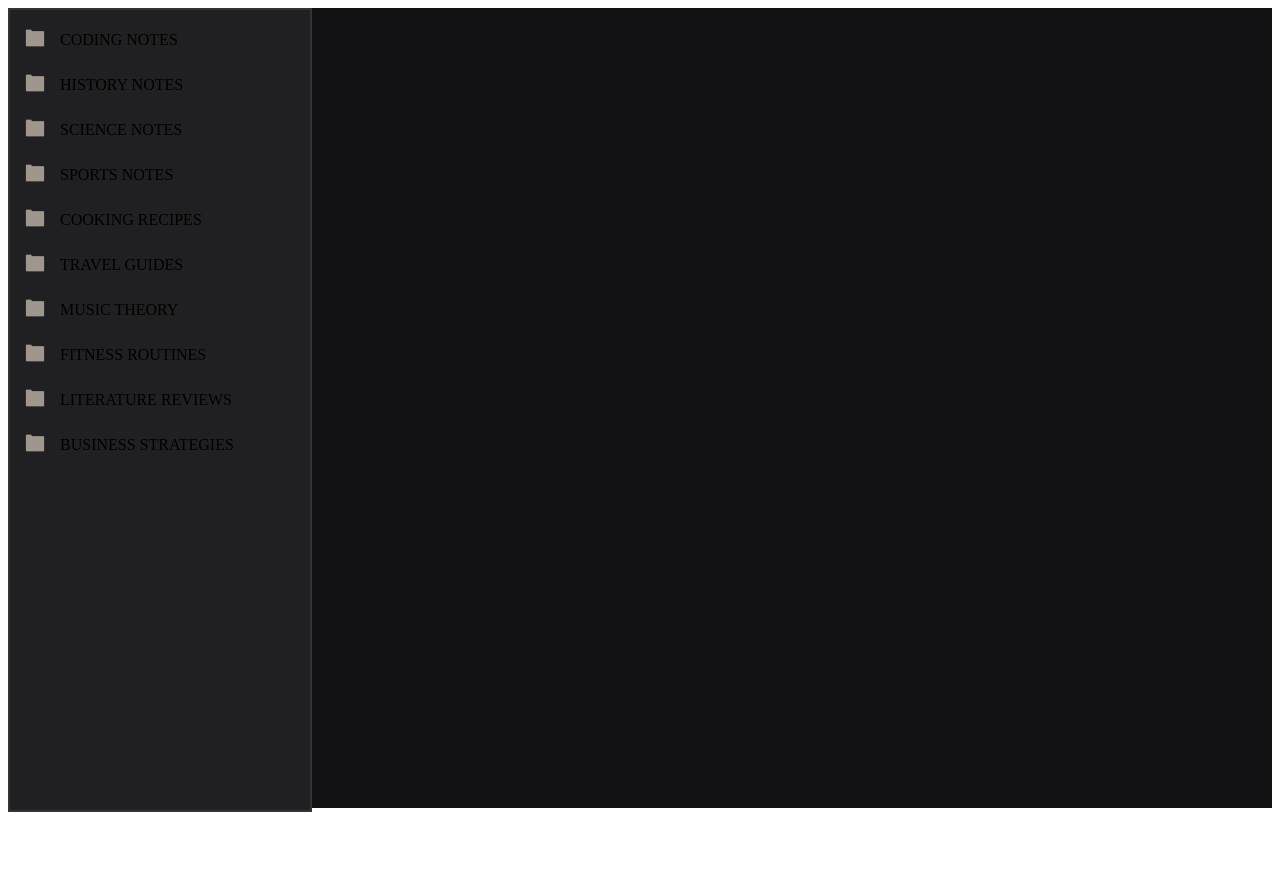
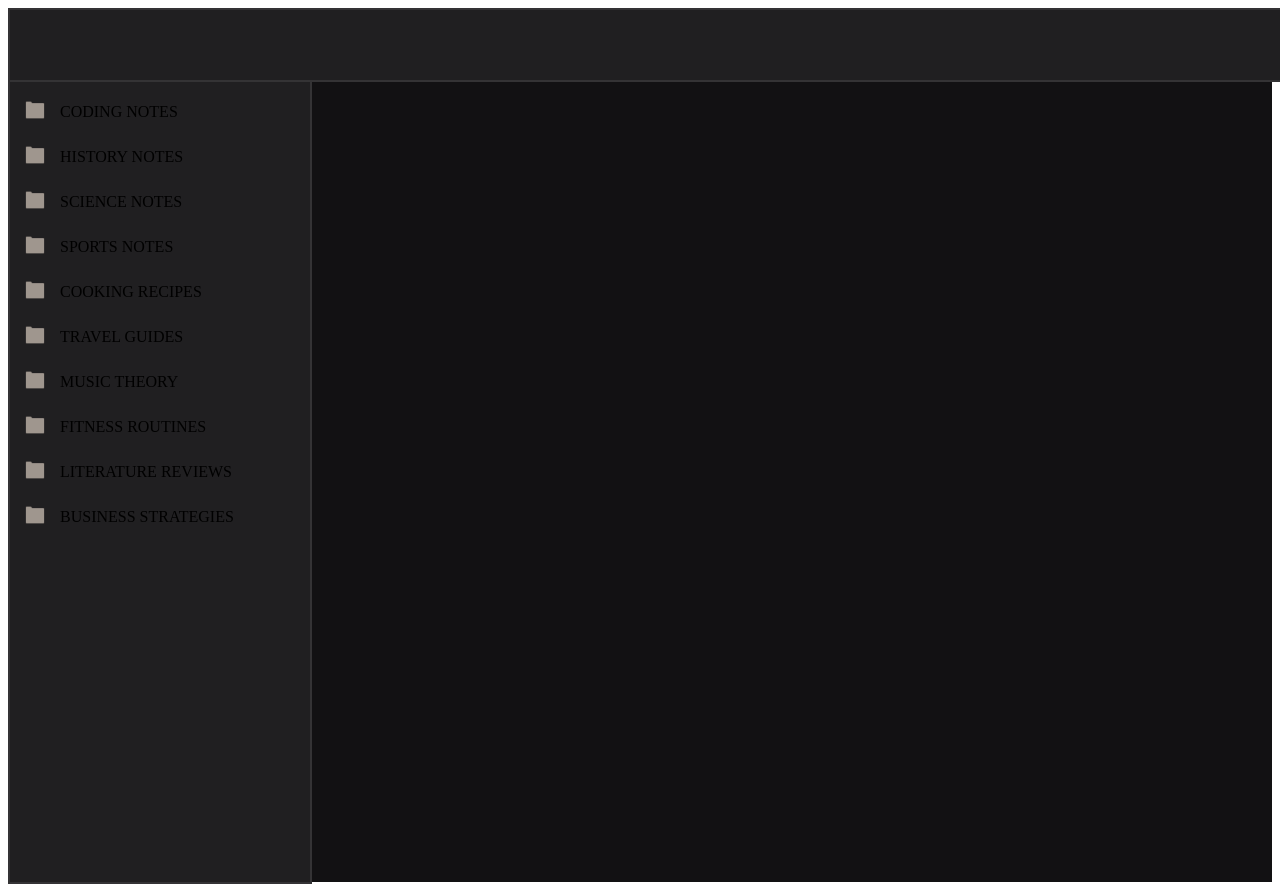
Before and after one commit to JohnArochaDev/noted, a Next.js app: page / in a window 1280 px wide. Before the commit the page ends 816 px from the top, so only its background shows below. Built offline with nearby package versions, Linux system fonts and the light colour scheme.

Commit message:
added hotbar

```diff
--- /dev/null
+++ b/app/Components/HotBar/index.tsx
@@ -0,0 +1,5 @@
+import styles from './styles.module.scss'
+
+export const HotBar = () => {
+  return <div className={styles.hotBar} ></div>;
+};
--- /dev/null
+++ b/app/Components/HotBar/styles.module.scss
@@ -0,0 +1,8 @@
+@import "@/app/Constants/colors.module";
+
+.hotBar {
+  width: 100vw;
+  height: 70px;
+  border: 2px solid $trim;
+  background-color: $sidebarBackground;
+}
--- a/app/Components/SideBar/styles.module.scss
+++ b/app/Components/SideBar/styles.module.scss
@@ -5,6 +5,7 @@
   width: 300px;
   height: 100%;
   border: 2px solid $trim;
+  border-top: 0px;
   display: flex;
   flex-direction: column;
   overflow: auto;
--- a/app/page.tsx
+++ b/app/page.tsx
@@ -7,13 +7,15 @@ import { RootFolder } from "./Constants/types";
 
 import data from "./Constants/treeNodeData.json";
 import { TreeBuilder } from "./Components/SideBar/TreeBuilder";
+import { HotBar } from "./Components/HotBar";
 
 const Home = () => {
   return (
     <>
+      <HotBar />
       <Container>
         <SideBar>
-          <TreeBuilder  data={data as RootFolder[]} />
+          <TreeBuilder data={data as RootFolder[]} />
         </SideBar>
         <Canvas />
       </Container>
```
